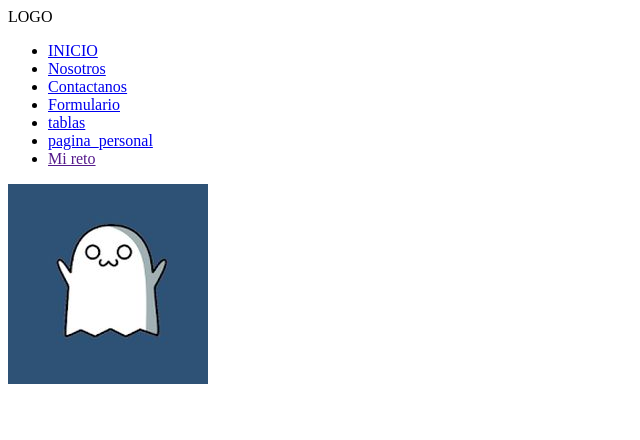
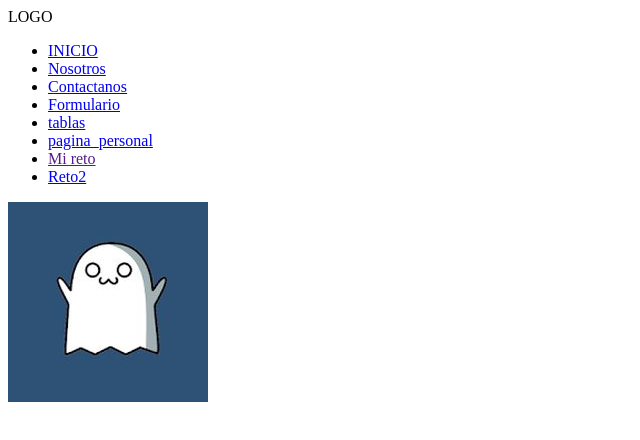
Before and after one commit to KattySerpa/G_18, a plain HTML site: page index.html in a window 1280 px wide. Shown: the whole page, without its empty margins (0-640 px from the left). Drawn offline with Linux system fonts and the light colour scheme.

```diff
--- a/index.html
+++ b/index.html
@@ -40,6 +40,7 @@
             <li><a href="./semana2/tablas.html">tablas</a></li>
             <li><a href="./semana2/practica/paginapersonal.html">pagina_personal</a></li>
             <li><a href="">Mi reto</a></li>
+            <li><a href="./semana2/reto2/index.html">Reto2</a></li>
         </ul>
     </header>
     <section>
```
